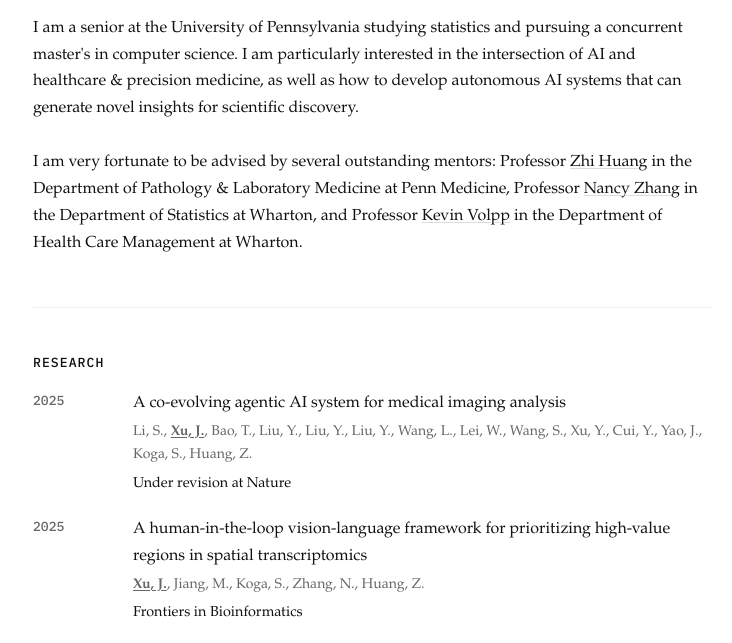
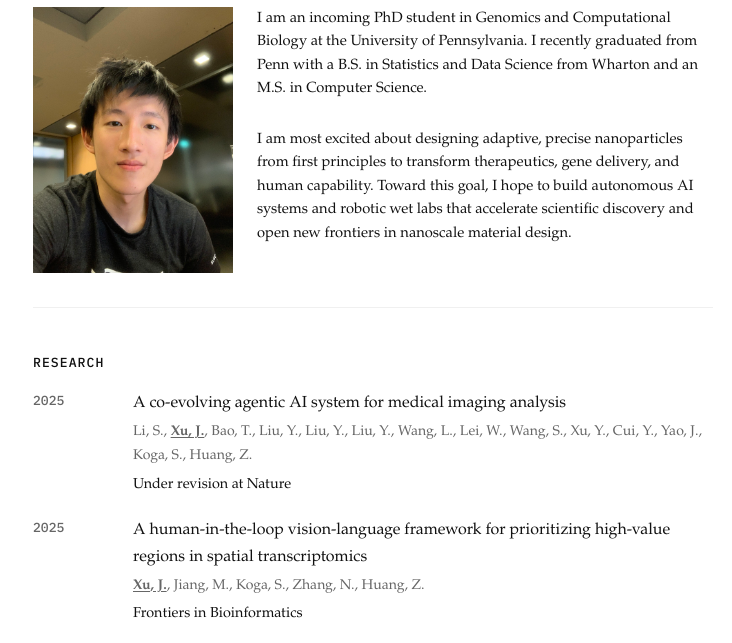
Before and after one commit to jonrxu/jonrxu.github.io, a plain HTML site: page index.html in a window 1280 px wide. Shown: the part 144-787 px from the top of the page, without its empty margins (267-999 px from the left). Drawn offline with Linux system fonts and the light colour scheme.

Commit message:
update bio

```diff
--- a/index.html
+++ b/index.html
@@ -30,13 +30,52 @@
             font-weight: 500;
             font-style: normal;
             letter-spacing: -0.01em;
-            margin: 0 0 8px 0;
+            margin: 0 0 0 0;
             font-size: clamp(28px, 5vw, 40px);
         }
         .subtitle {
             margin: 0;
             color: #777;
             font-size: 0.95rem;
+        }
+        .intro {
+            display: flex;
+            gap: 24px;
+            align-items: flex-start;
+        }
+        .intro-photo {
+            flex: 0 0 33%;
+            max-width: 200px;
+            width: 33%;
+        }
+        .intro-photo img {
+            display: block;
+            width: 100%;
+            height: auto;
+            aspect-ratio: 3 / 4;
+            object-fit: cover;
+            object-position: center top;
+        }
+        .intro-text {
+            flex: 1;
+            min-width: 0;
+        }
+        .intro-text p {
+            margin: 0;
+            font-size: 0.92rem;
+            line-height: 1.6;
+        }
+        @media (max-width: 520px) {
+            .intro {
+                flex-direction: column;
+                align-items: center;
+                gap: 16px;
+            }
+            .intro-photo {
+                flex: none;
+                width: 160px;
+                max-width: 160px;
+            }
         }
         h4 {
             font-family: "IBM Plex Mono", monospace;
@@ -138,10 +177,16 @@
     </header>
     <main>
         <section id="introduction">
-            <p>I am a senior at the University of Pennsylvania studying statistics and pursuing a concurrent master's in computer science. I am particularly interested in the intersection of AI and healthcare &amp; precision medicine, as well as how to develop autonomous AI systems that can generate novel insights for scientific discovery.
-            <br/>
-            <br/>
-            I am very fortunate to be advised by several outstanding mentors: Professor <a href="https://zhihuang.ai">Zhi Huang</a> in the Department of Pathology & Laboratory Medicine at Penn Medicine, Professor <a href="https://nzhanglab.github.io/pages/pi.html">Nancy Zhang</a> in the Department of Statistics at Wharton, and Professor <a href="https://chibe.upenn.edu/expert/kevin-volpp-md-phd/">Kevin Volpp</a> in the Department of Health Care Management at Wharton.</p>
+            <div class="intro">
+                <div class="intro-photo">
+                    <img src="images/personal.jpg" alt="Jonathan Xu">
+                </div>
+                <div class="intro-text">
+                    <p>I am an incoming PhD student in Genomics and Computational Biology at the University of Pennsylvania. I recently graduated from Penn with a B.S. in Statistics and Data Science from Wharton and an M.S. in Computer Science.</p>
+                    <br/>
+                    <p>I am most excited about designing adaptive, precise nanoparticles from first principles to transform therapeutics, gene delivery, and human capability. Toward this goal, I hope to build autonomous AI systems and robotic wet labs that accelerate scientific discovery and open new frontiers in nanoscale material design.</p>
+                </div>
+            </div>
         </section>
         <section id="research">
             <h4>Research</h4>
```
Also changed, not shown: images/personal.jpg (added).
